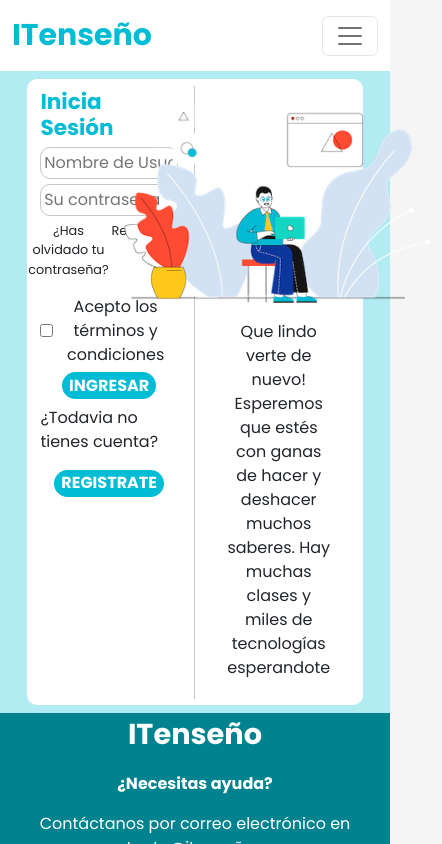
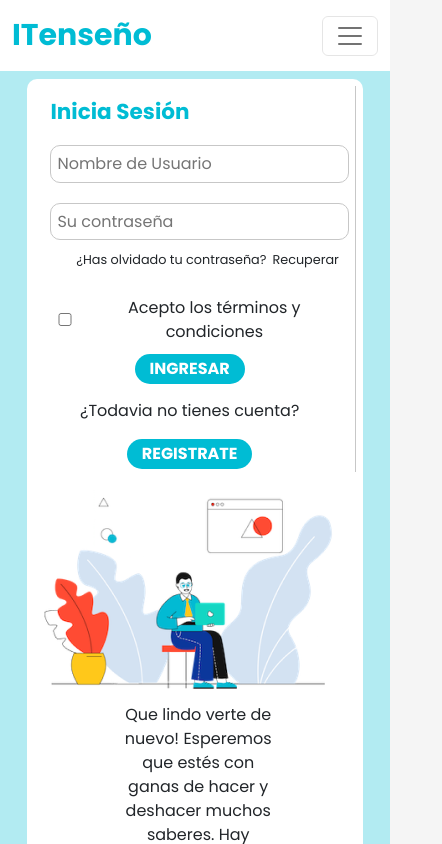
Before and after one commit to MaitenCullen/ITenseno, a React (Vite) app: page /login in a window 390 px wide. Shown: the top 844 px of the page, 442 px wide, since content can reach past the window. Built offline with nearby package versions, Linux system fonts and the light colour scheme.

Commit message:
puse mobile login y registrer

```diff
--- a/src/screens/Login.jsx
+++ b/src/screens/Login.jsx
@@ -31,8 +31,8 @@ const Login = () => {
 
   return (
     <div className="login">
-        <div className="login-wraper">
-            <div className="login-wraper-form">
+        <div className="login-wraper login-mobile">
+            <div className="login-wraper-form login-f-mobile">
                 <h4>Inicia Sesión</h4>
                 <form onSubmit={handleSubmit(onSubmit)}>
                     <label htmlFor="username">
--- a/src/screens/Register.jsx
+++ b/src/screens/Register.jsx
@@ -34,8 +34,8 @@ const Register = () => {
   return (
     <div className="register">
             <div className="login">
-        <div className="login-wraper">
-            <div className="login-wraper-form">
+        <div className="login-wraper res-mobile">
+            <div className="login-wraper-form res-form">
                 <h4>Crea tu cuenta</h4>
                 <form onSubmit={handleSubmit(onSubmit)}>
                     <label htmlFor="username">
--- a/src/style/screens/_login.scss
+++ b/src/style/screens/_login.scss
@@ -130,3 +130,54 @@
     font-size: .8rem;
     margin: 0;
 }
+
+
+@media(max-width:600px){
+    .login-wraper{
+        display:none;
+    }
+    .login-wraper-form{
+        display:none;
+    }
+
+    .login-mobile{
+        background-color: white;
+        display: flex;
+        flex-direction: column;
+        align-items: center;
+        border-radius: 10px;
+    }
+   .res-mobile{
+    background-color: white;
+    display: flex;
+    flex-direction: column;
+    align-items: center;
+    border-radius: 10px;
+   }
+
+   .res-form{
+    width: 100%;
+    display: flex;
+    flex-direction: column;
+     & h4 { margin: 10px
+    }
+    & label { margin: 10px;
+    }
+   }
+    .login-f-mobile{
+        width: 100%;
+        display: flex;
+        flex-direction: column;
+         & h4 { margin: 10px
+        }
+        & label { margin: 10px;
+        }
+    }
+        .login-wraper-img{
+            p {
+                padding: 0%;
+            }
+        }
+
+
+ }
```
